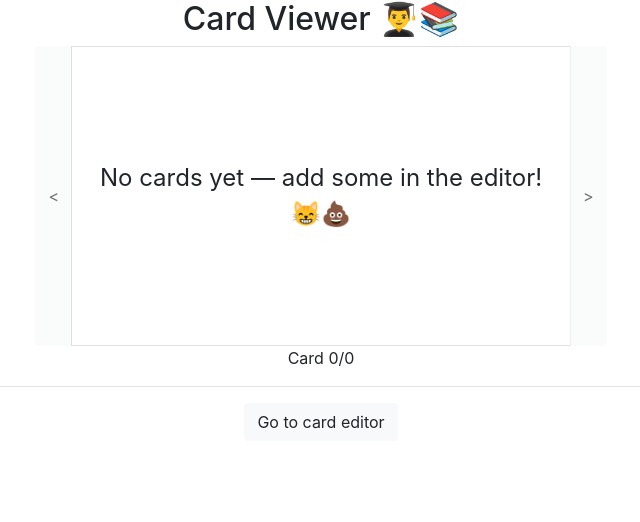
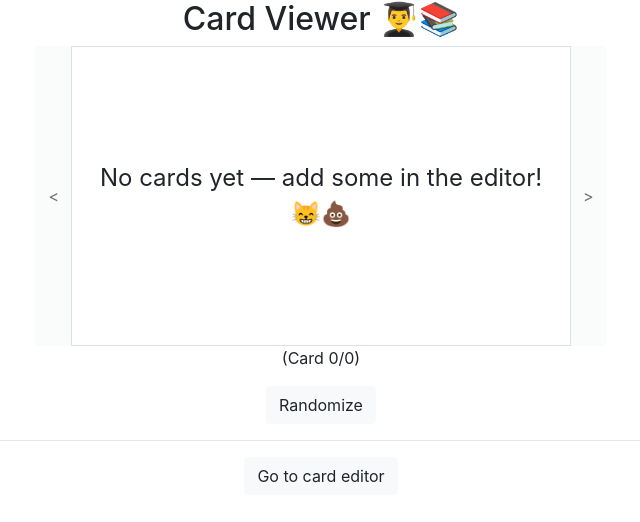
Before and after one commit to kchenx/flashcards, a React (Create React App) app: page / in a window 1280 px wide. Shown: the top 522 px of the page, without its empty margins (319-959 px from the left). Built offline with nearby package versions, Linux system fonts and the light colour scheme.

Commit message:
Add keyboard controls

```diff
--- a/src/CardEditor.js
+++ b/src/CardEditor.js
@@ -12,16 +12,32 @@ class CardEditor extends React.Component {
     const front = this.state.front.trim();
     const back = this.state.back.trim();
     if (front && back) {
+      this.props.addCard(this.state);
+      this.setState({ front: "", back: "" });
+    } else {
       this.setState({ front, back });
-      this.props.addCard(this.state);
     }
-    this.setState({ front: "", back: "" });
+    this.focus();
   };
 
   deleteCard = (index) => this.props.deleteCard(index);
 
   handleChange = (event) =>
     this.setState({ [event.target.name]: event.target.value });
+
+  handleKeyEnter = (event) => {
+    if (event.key === "Enter") {
+      this.addCard();
+    }
+  };
+
+  focus = () => {
+    this.frontInput.focus();
+  };
+
+  componentDidMount() {
+    this.focus();
+  }
 
   render() {
     const cards = this.props.cards.map((card, index) => {
@@ -57,6 +73,9 @@ class CardEditor extends React.Component {
         <InputGroup>
           <FormControl
             name="front"
+            ref={(input) => {
+              this.frontInput = input;
+            }}
             onChange={this.handleChange}
             placeholder="Front of card"
             value={this.state.front}
@@ -64,6 +83,7 @@ class CardEditor extends React.Component {
           <FormControl
             name="back"
             onChange={this.handleChange}
+            onKeyDown={this.handleKeyEnter}
             placeholder="Back of card"
             value={this.state.back}
           />
--- a/src/CardViewer.js
+++ b/src/CardViewer.js
@@ -1,13 +1,13 @@
 import React from "react";
-import Button from "react-bootstrap/Button";
-import ButtonGroup from "react-bootstrap/ButtonGroup";
+import { Button, ButtonGroup } from "react-bootstrap";
 import "./CardViewer.css";
 
 class CardViewer extends React.Component {
   constructor(props) {
     super(props);
     this.state = {
-      index: 0,
+      randIndex: 0,
+      randIndices: [...Array(props.cards.length).keys()],
       isFront: true,
     };
   }
@@ -16,7 +16,7 @@ class CardViewer extends React.Component {
     if (!this.props.cards.length) {
       return "No cards yet — add some in the editor! 😸💩";
     }
-    const card = this.props.cards[this.state.index];
+    const card = this.props.cards[this.state.randIndices[this.state.randIndex]];
     if (this.state.isFront) {
       return card.front;
     } else {
@@ -26,22 +26,71 @@ class CardViewer extends React.Component {
 
   flipCard = () => this.setState({ isFront: !this.state.isFront });
 
-  isPrevCard = () => this.props.cards.length && this.state.index > 0;
+  isPrevCard = () => this.props.cards.length && this.state.randIndex > 0;
 
   prevCard = () => {
     if (this.isPrevCard()) {
-      this.setState({ index: this.state.index - 1, isFront: true });
+      this.setState({ randIndex: this.state.randIndex - 1, isFront: true });
+    }
+    this.focus();
+  };
+
+  isNextCard = () =>
+    this.props.cards.length &&
+    this.state.randIndex < this.props.cards.length - 1;
+
+  nextCard = () => {
+    if (this.isNextCard()) {
+      this.setState({ randIndex: this.state.randIndex + 1, isFront: true });
+    }
+    this.focus();
+  };
+
+  randomize = () => {
+    this.setState({
+      randIndices: this.shuffle(this.state.randIndices),
+      randIndex: 0,
+      isFront: true,
+    });
+    this.focus();
+  };
+
+  shuffle = (oldArray) => {
+    const array = oldArray.slice();
+    for (let i = array.length - 1; i > 0; i--) {
+      const j = Math.floor(Math.random() * (i + 1));
+      const temp = array[i];
+      array[i] = array[j];
+      array[j] = temp;
+    }
+    return array;
+  };
+
+  handleKeyDown = (event) => {
+    console.log(event.key);
+    switch (event.key) {
+      case "ArrowLeft":
+        this.prevCard();
+        break;
+      case "ArrowRight":
+        this.nextCard();
+        break;
+      default:
     }
   };
 
-  isNextCard = () =>
-    this.props.cards.length && this.state.index < this.props.cards.length - 1;
+  focus = () => {
+    this.cardButton.focus();
+  };
 
-  nextCard = () => {
-    if (this.isNextCard()) {
-      this.setState({ index: this.state.index + 1, isFront: true });
-    }
-  };
+  componentDidMount() {
+    this.focus();
+    document.addEventListener("keydown", this.handleKeyDown);
+  }
+
+  componentWillUnmount() {
+    document.removeEventListener("keydown", this.handleKeyDown);
+  }
 
   render() {
     return (
@@ -56,7 +105,14 @@ class CardViewer extends React.Component {
           >
             &lt;
           </Button>
-          <Button className="card" variant="light" onClick={this.flipCard}>
+          <Button
+            className="card"
+            ref={(input) => {
+              this.cardButton = input;
+            }}
+            variant="light"
+            onClick={this.flipCard}
+          >
             {this.getCard()}
           </Button>
           <Button
@@ -70,10 +126,15 @@ class CardViewer extends React.Component {
         </ButtonGroup>
         <br />
         <p>
-          Card{" "}
-          {this.props.cards.length ? this.state.index + 1 : this.state.index}/
-          {this.props.cards.length}
+          (Card{" "}
+          {this.props.cards.length
+            ? this.state.randIndex + 1
+            : this.state.randIndex}
+          /{this.props.cards.length})
         </p>
+        <Button variant="light" onClick={this.randomize}>
+          Randomize
+        </Button>
         <hr />
         <Button variant="light" onClick={this.props.switchMode}>
           Go to card editor
```
